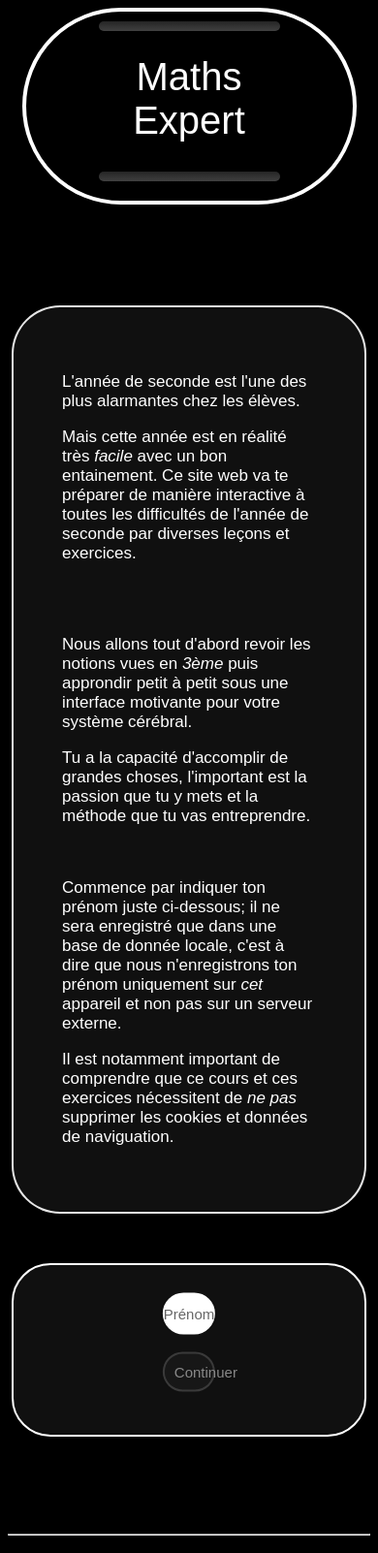
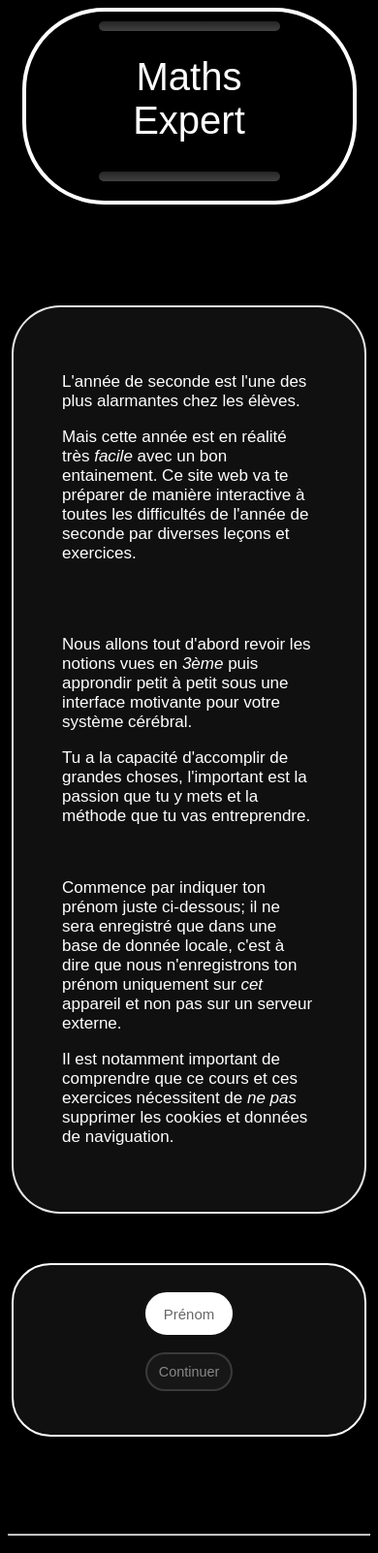
Before and after one commit to sagittarius-singularity/Maths-Experts, a Flask app: page / in a window 390 px wide. Shown: the top 1602 px of the page at 97% size. Run offline with Flask 3, Linux system fonts and the light colour scheme.

Commit message:
Fixed mobile width compatibility

```diff
--- a/static/style.css
+++ b/static/style.css
@@ -43,7 +43,7 @@ body {
     margin-left: auto;
     margin-right: auto;
     background-color: rgba(0, 0, 0, 0.831);
-    border-radius: 999px;
+    border-radius: 10vh;
     color: white;
     border: 4px solid white;
 }
@@ -89,10 +89,12 @@ body {
 }
 
 .input-container {
+    display: flex;
     position: relative;
     padding: 50px;
-    width: 70%;
+    width: 85%;
     height: 75px;
+    max-width: 70%;
     margin-left: auto;
     margin-right: auto;
 
@@ -101,12 +103,14 @@ body {
     border-radius: 40px;
     margin-top: 15px;
 }
+
 #input-name {
     text-align: left;
     font-family: Arial, Helvetica, sans-serif;
-    font-size: 15px;
+    font-size: 100%;
     box-sizing: border-box;
     width: 15%;
+    min-width: 90px;
     max-width: 400px;
     color: rgb(0, 0, 0);
     border-radius: 50px;
@@ -161,7 +165,7 @@ body {
     width: 25px;
     height: 25px;
     position: absolute;
-    left: 62%;
+    margin-left: 55.5%;
     transform: translateX(-50%) translateY(-50%);
     user-select: none;
 }
@@ -187,9 +191,11 @@ body {
     position: absolute;
     left: 50%;
     width: 15%;
+    min-width: 90px;
     margin-top: 60px;
     transform: translateX(-50%) translateY(-50%);
-    font-size: 15px;
+    font-size: 90%;
+    text-align: center;
     transition: 0.2s;
     cursor: pointer;
     user-select: none;
--- a/static/style_exercice.css
+++ b/static/style_exercice.css
@@ -43,7 +43,7 @@ body {
     margin-left: auto;
     margin-right: auto;
     background-color: rgba(0, 0, 0, 0.831);
-    border-radius: 999px;
+    border-radius: 10vh;
     color: white;
     border: 4px solid white;
 }
@@ -204,9 +204,11 @@ textarea {
     position: absolute;
     left: 50%;
     width: 15%;
+    min-width: 90px;
     margin-top: 20px;
     transform: translateX(-50%) translateY(-50%);
-    font-size: 15px;
+    font-size: 90%;
+    text-align: center;
     transition: 0.2s;
     cursor: pointer;
     user-select: none;
--- a/static/style_exercice_2.css
+++ b/static/style_exercice_2.css
@@ -43,7 +43,7 @@ body {
     margin-left: auto;
     margin-right: auto;
     background-color: rgba(0, 0, 0, 0.831);
-    border-radius: 999px;
+    border-radius: 10vh;
     color: white;
     border: 4px solid white;
 }
@@ -229,9 +229,11 @@ textarea {
     position: absolute;
     left: 50%;
     width: 15%;
+    min-width: 90px;
     margin-top: 20px;
     transform: translateX(-50%) translateY(-50%);
-    font-size: 15px;
+    font-size: 90%;
+    text-align: center;
     transition: 0.2s;
     cursor: pointer;
     user-select: none;
--- a/static/style_testing_functions.css
+++ b/static/style_testing_functions.css
@@ -43,7 +43,7 @@ body {
     margin-left: auto;
     margin-right: auto;
     background-color: rgba(0, 0, 0, 0.831);
-    border-radius: 999px;
+    border-radius: 10vh;
     color: white;
     border: 4px solid white;
 }
@@ -230,9 +230,11 @@ textarea {
     position: absolute;
     left: 50%;
     width: 15%;
+    min-width: 90px;
     margin-top: 20px;
     transform: translateX(-50%) translateY(-50%);
-    font-size: 15px;
+    font-size: 90%;
+    text-align: center;
     transition: 0.2s;
     cursor: pointer;
     user-select: none;
```
